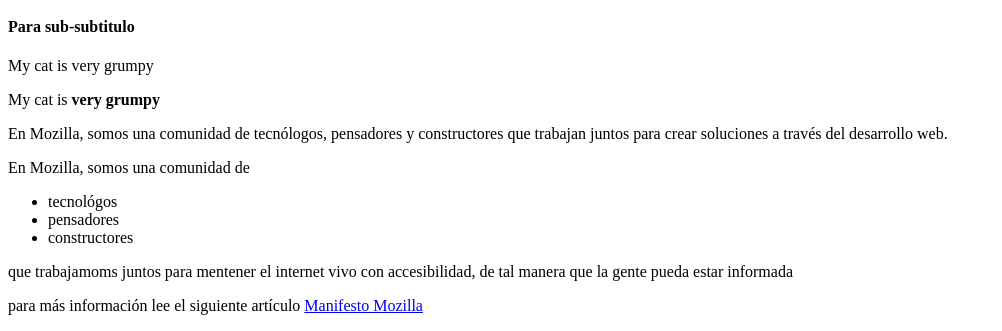
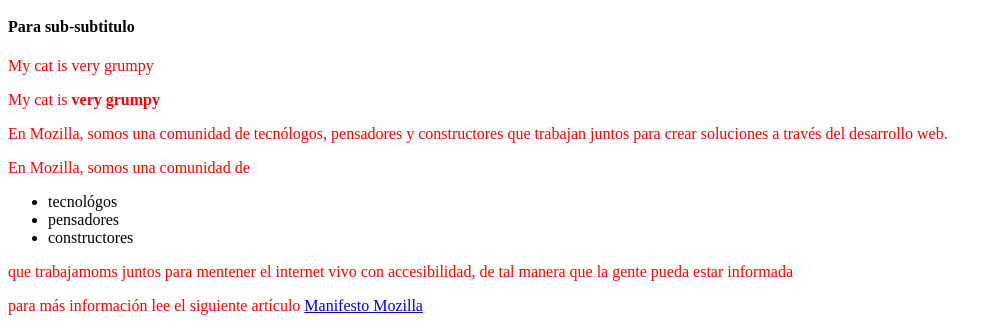
Before and after one commit to AndresNicolalde/DesarrolloWebFullStack, a plain HTML site: page Part 0/index.html in a window 1280 px wide. Shown: the part 475-806 px from the top of the page, without its empty margins (0-1002 px from the left). Drawn offline with Linux system fonts and the light colour scheme.

Commit message:
Titulos y párrafos

```diff
--- a/Part 0/part0.html
+++ b/Part 0/index.html
@@ -3,6 +3,7 @@
   <head>
     <meta charset="UTF-8" />
     <meta name="viewport" content="width=device-width, initial-scale=1.0" />
+    <link href="../estilos.css" rel="stylesheet" type="text/css">
     <title>Página de prueba</title>
   </head>
   <body>
--- /dev/null
+++ b/estilos.css
@@ -0,0 +1,3 @@
+p {
+  color: red;
+}
```
